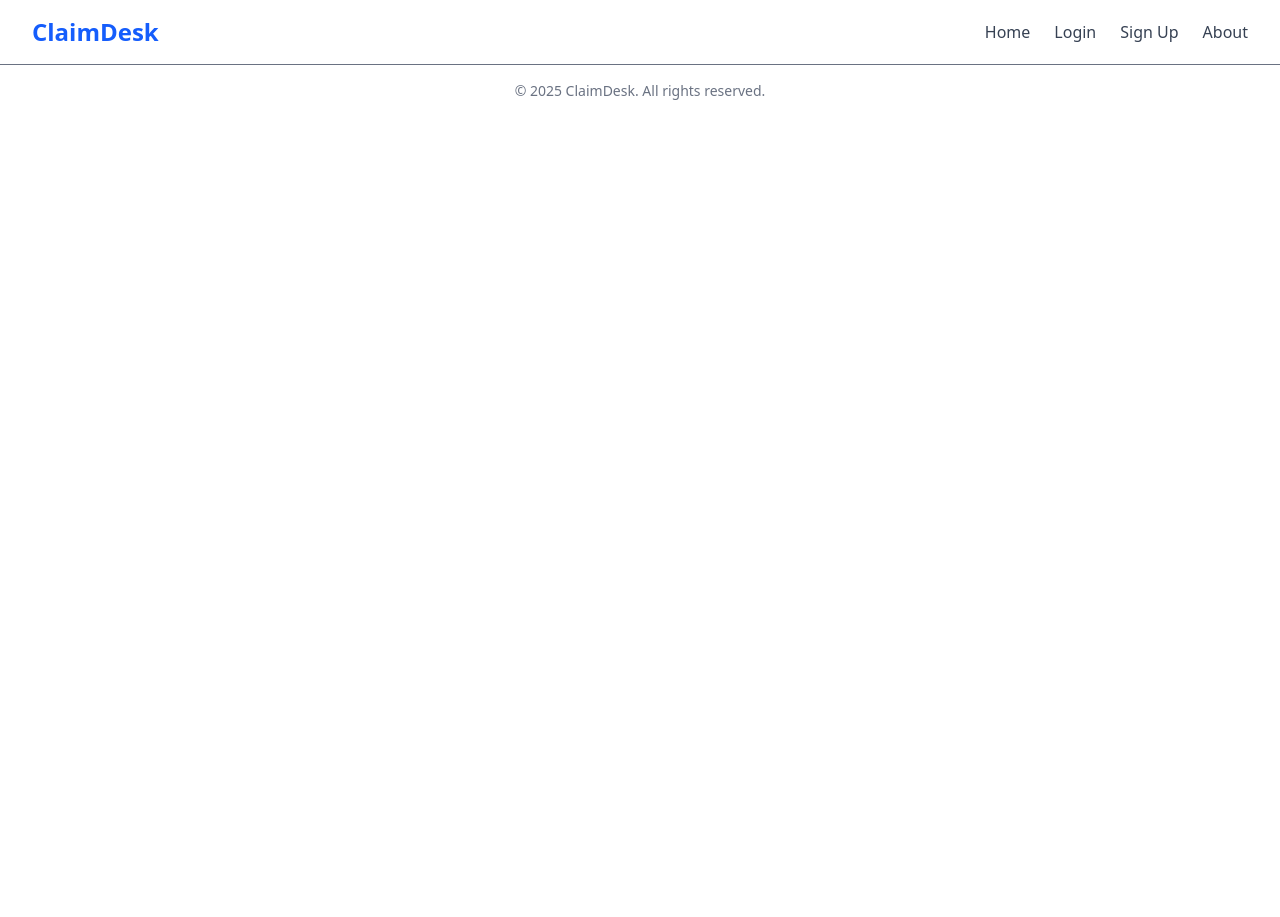
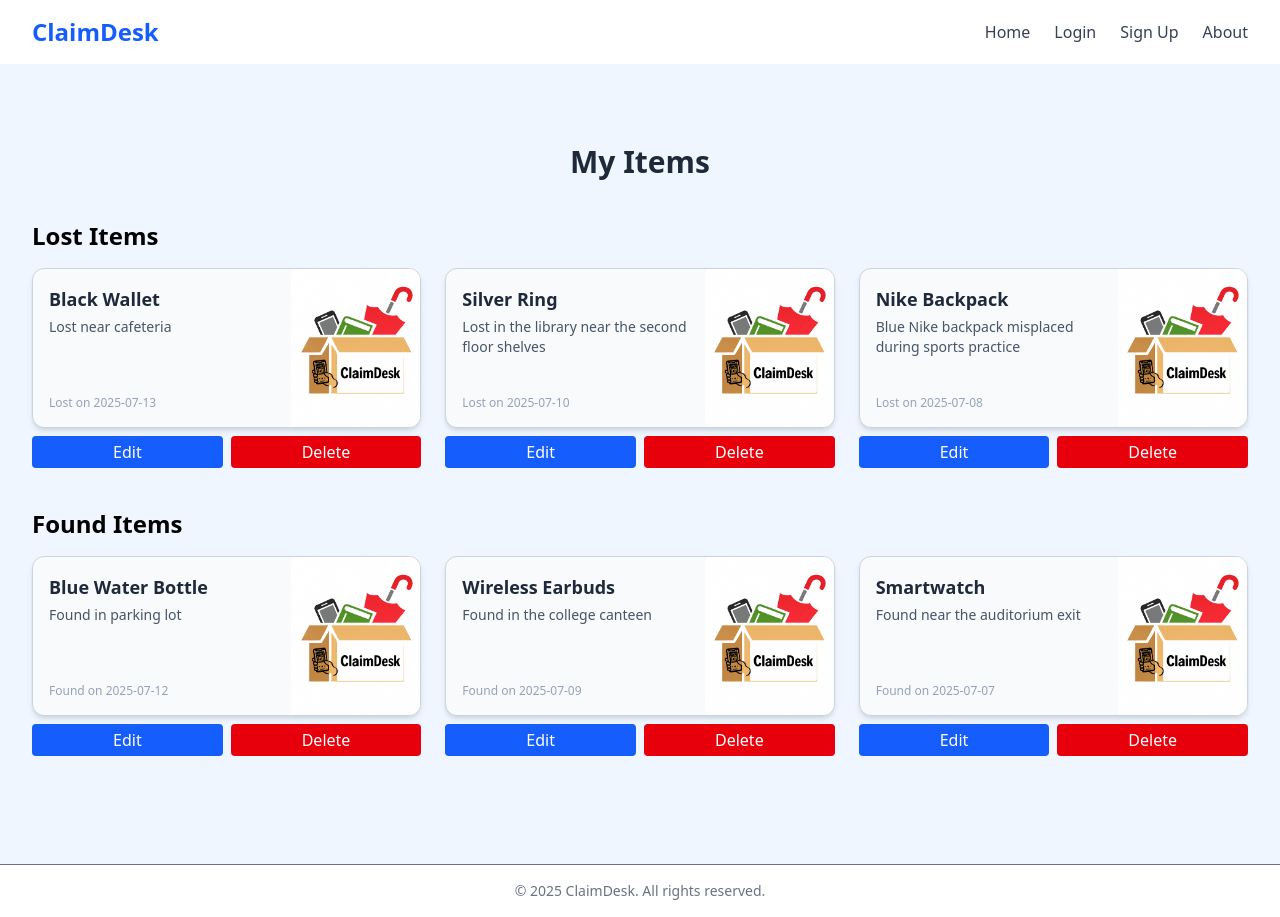
Before and after one commit to VallabhPatil3078/ClaimDesk, a React (Vite) app in the folder client/: page /user in a window 1280 px wide. Before the commit the page ends 800 px from the top, so only its background shows below. Built offline with nearby package versions, Linux system fonts and the light colour scheme.

Commit message:
Adding User Page

```diff
--- /dev/null
+++ b/client/pages/User.jsx
@@ -0,0 +1,130 @@
+import React, { useState } from 'react';
+import ItemCard from '../components/ItemCard';
+
+function User() {
+  const [lostItems, setLostItems] = useState([
+    {
+      id: 1,
+      title: 'Black Wallet',
+      description: 'Lost near cafeteria',
+      date: '2025-07-13',
+      image: '',
+    },
+    {
+      id: 2,
+      title: 'Silver Ring',
+      description: 'Lost in the library near the second floor shelves',
+      date: '2025-07-10',
+      image: '',
+    },
+    {
+      id: 3,
+      title: 'Nike Backpack',
+      description: 'Blue Nike backpack misplaced during sports practice',
+      date: '2025-07-08',
+      image: '',
+    },
+  ]);
+
+  const [foundItems, setFoundItems] = useState([
+    {
+      id: 1,
+      title: 'Blue Water Bottle',
+      description: 'Found in parking lot',
+      date: '2025-07-12',
+      image: '',
+    },
+    {
+      id: 2,
+      title: 'Wireless Earbuds',
+      description: 'Found in the college canteen',
+      date: '2025-07-09',
+      image: '',
+    },
+    {
+      id: 3,
+      title: 'Smartwatch',
+      description: 'Found near the auditorium exit',
+      date: '2025-07-07',
+      image: '',
+    },
+  ]);
+
+  const handleDelete = (id, type) => {
+    if (type === 'lost') {
+      setLostItems(lostItems.filter((item) => item.id !== id));
+    } else {
+      setFoundItems(foundItems.filter((item) => item.id !== id));
+    }
+  };
+
+  const handleEdit = (id, type) => {
+    const currentItems = type === 'lost' ? lostItems : foundItems;
+    const setItems = type === 'lost' ? setLostItems : setFoundItems;
+    const itemToEdit = currentItems.find((item) => item.id === id);
+
+    if (!itemToEdit) return;
+
+    const newTitle = prompt('Enter new item name:', itemToEdit.title);
+    const newDescription = prompt('Enter new description:', itemToEdit.description);
+    if (newTitle === null || newDescription === null) return;
+
+    const fileInput = document.createElement('input');
+    fileInput.type = 'file';
+    fileInput.accept = 'image/*';
+    fileInput.onchange = (event) => {
+      const file = event.target.files[0];
+      const newImage = file ? URL.createObjectURL(file) : itemToEdit.image;
+
+      setItems(
+        currentItems.map((item) =>
+          item.id === id
+            ? { ...item, title: newTitle, description: newDescription, image: newImage }
+            : item
+        )
+      );
+    };
+    fileInput.click();
+  };
+
+  const renderItems = (items, type) =>
+    items.length === 0 ? (
+      <p className="text-gray-600 text-sm sm:text-base">No {type} items available.</p>
+    ) : (
+      <div className="grid grid-cols-1 sm:grid-cols-2 lg:grid-cols-3 gap-6 mb-10">
+        {items.map((item) => (
+          <div key={item.id} className="space-y-2">
+            <ItemCard item={item} type={type} />
+            <div className="flex justify-between gap-2">
+              <button
+                onClick={() => handleEdit(item.id, type)}
+                className="flex-1 bg-blue-600 text-white px-3 py-1 rounded hover:bg-blue-700 text-sm sm:text-base"
+              >
+                Edit
+              </button>
+              <button
+                onClick={() => handleDelete(item.id, type)}
+                className="flex-1 bg-red-600 text-white px-3 py-1 rounded hover:bg-red-700 text-sm sm:text-base"
+              >
+                Delete
+              </button>
+            </div>
+          </div>
+        ))}
+      </div>
+    );
+
+  return (
+    <div className="min-h-screen bg-blue-50 pt-20 pb-10 px-4 sm:px-6 lg:px-8">
+      <h1 className="text-2xl sm:text-3xl font-bold text-center mb-10 text-gray-800">My Items</h1>
+
+      <h2 className="text-xl sm:text-2xl font-semibold mb-4">Lost Items</h2>
+      {renderItems(lostItems, 'lost')}
+
+      <h2 className="text-xl sm:text-2xl font-semibold mb-4">Found Items</h2>
+      {renderItems(foundItems, 'found')}
+    </div>
+  );
+}
+
+export default User;
--- a/client/src/App.jsx
+++ b/client/src/App.jsx
@@ -12,6 +12,7 @@ import ReportLost from './../pages/ReportLost';
 import ReportFound from './../pages/ReportFound';
 import Admin from './../pages/Admin';
 import ForgotPassword from '../pages/ForgotPassword';
+import User from './../pages/User'; // <-- Added User page
 
 // Components
 import Navbar from '../components/Navbar';
@@ -20,9 +21,8 @@ import Footer from '../components/Footer';
 function Layout({ children }) {
   const location = useLocation();
 
-  // Hide footer only on /login
+  // Hide footer on these routes
   const hideFooterRoutes = ['/login'];
-
   const shouldHideFooter = hideFooterRoutes.includes(location.pathname);
 
   return (
@@ -37,7 +37,7 @@ function Layout({ children }) {
 function App() {
   return (
     <Router>
-      <Navbar />
+      <Layout>
         <Routes>
           <Route path="/" element={<Home />} />
           <Route path="/login" element={<Login />} />
@@ -48,9 +48,10 @@ function App() {
           <Route path="/lost-item" element={<LostItem />} />
           <Route path="/report-found" element={<ReportFound />} />
           <Route path="/admin" element={<Admin />} />
+          <Route path="/user" element={<User />} /> {/* New User page */}
           <Route path="/forgot-password" element={<ForgotPassword />} />
         </Routes>
-      <Footer />
+      </Layout>
     </Router>
   );
 }
```
Lines whose indentation alone changed are shown as unchanged.
